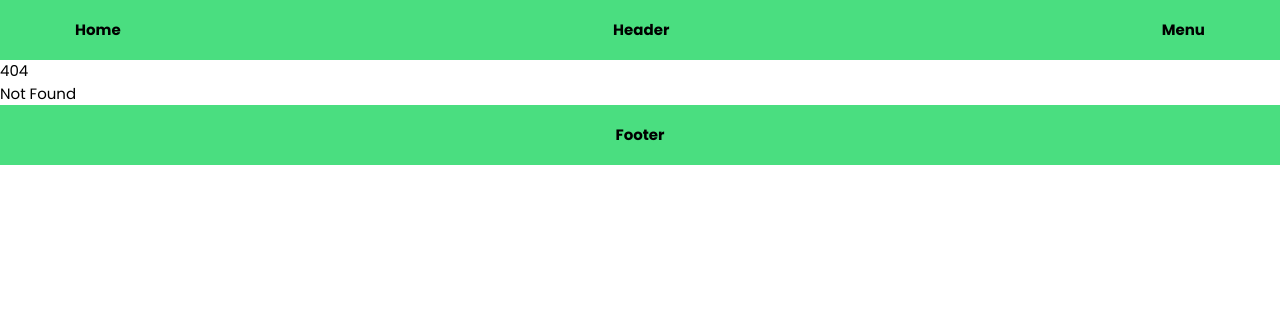
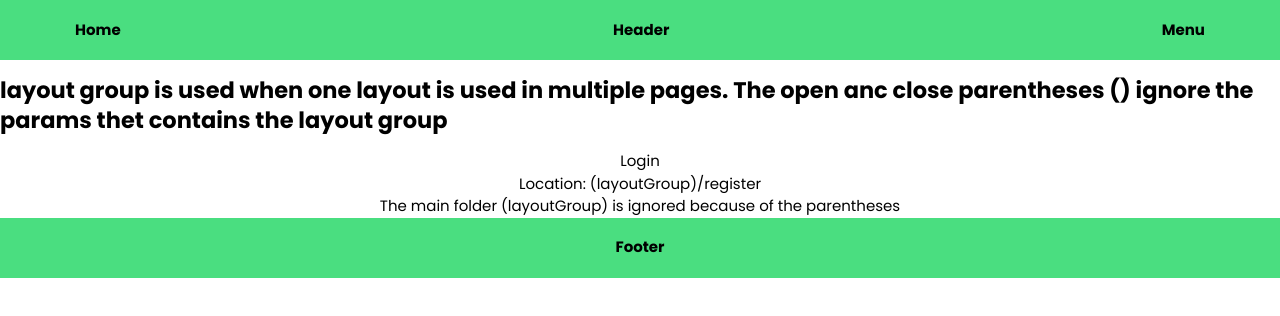
Before and after one commit to zdotdev/Svelte-Sandbox, a SvelteKit app: page /LayoutGroup/register in a window 1280 px wide. Before the commit this address had no page. Shown: the top 316 px of the page. Built offline with nearby package versions, Linux system fonts and the light colour scheme.

Commit message:
Added group layout

```diff
--- a/src/routes/+page.svelte
+++ b/src/routes/+page.svelte
@@ -1,5 +1,5 @@
 <script>
-    import Test from '../components/test.svelte'
+    import Counter from '../components/counter.svelte'
     const id = "212iiji212"
 </script>
 
@@ -12,5 +12,6 @@
     <a href="/goto" class="m-4 p-4 bg-slate-200 rounded-lg">goto example</a>
     <a href="/routeMatcherExample/1" class="m-4 p-4 bg-slate-200 rounded-lg">Route Matcher</a>
     <a href="/routeLayoutExample" class="m-4 p-4 bg-slate-200 rounded-lg">Route Layout</a>
+    <a href="/LayoutGroup" class="m-4 p-4 bg-slate-200 rounded-lg">Layout Group</a>
 </div>
-<div class="flex justify-center m-4"><Test /></div>
+<div class="flex justify-center m-4"><Counter /></div>
--- /dev/null
+++ b/src/routes/LayoutGroup/(layoutGroup)/+layout.svelte
@@ -0,0 +1,2 @@
+<h1 class="flex justify-center my-4 font-bold text-2xl">layout group is used when one layout is used in multiple pages. The open anc close parentheses () ignore the params thet contains the layout group</h1>
+<slot />
--- /dev/null
+++ b/src/routes/LayoutGroup/(layoutGroup)/login/+page.svelte
@@ -0,0 +1,5 @@
+<div class="flex items-center flex-col">
+    <h1>Login</h1>
+    <p>Location: (layoutGroup)/login</p>
+    <p>The main folder (layoutGroup) is ignored because of the parentheses</p>
+</div>
--- /dev/null
+++ b/src/routes/LayoutGroup/(layoutGroup)/register/+page.svelte
@@ -0,0 +1,5 @@
+<div class="flex items-center flex-col">
+    <h1>Login</h1>
+    <p>Location: (layoutGroup)/register</p>
+    <p>The main folder (layoutGroup) is ignored because of the parentheses</p>
+</div>
--- /dev/null
+++ b/src/routes/LayoutGroup/+page.svelte
@@ -0,0 +1,5 @@
+<p>Layout Group is a built in sveltekit routing where the layout is general inside a folder direcotry
+    where the file name of the folder is inside the parentheses () to ignore it in page routing.
+</p>
+<a href="/LayoutGroup/login" class="m-4 bg-slate-200">Login</a>
+<a href="/LayoutGroup/register" class="m-4 bg-slate-200">Register</a>
```
Also changed, not shown: src/components/counter.svelte (renamed from src/components/test.svelte).
